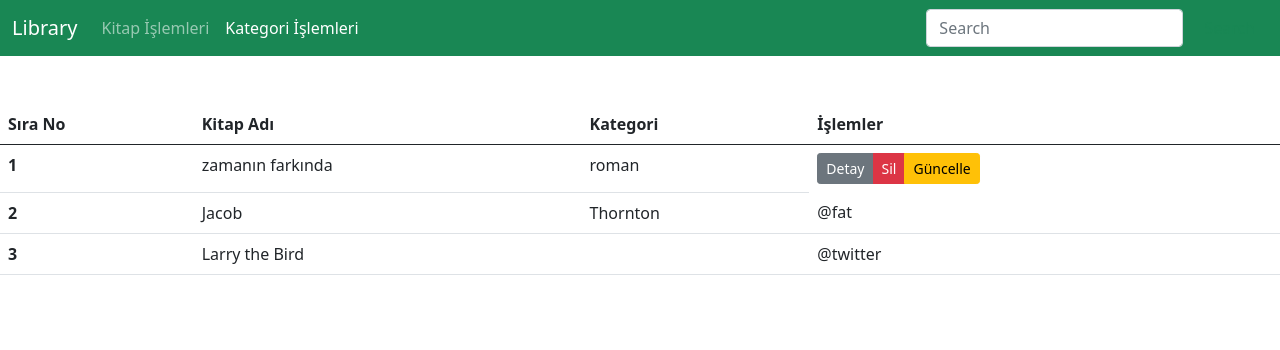
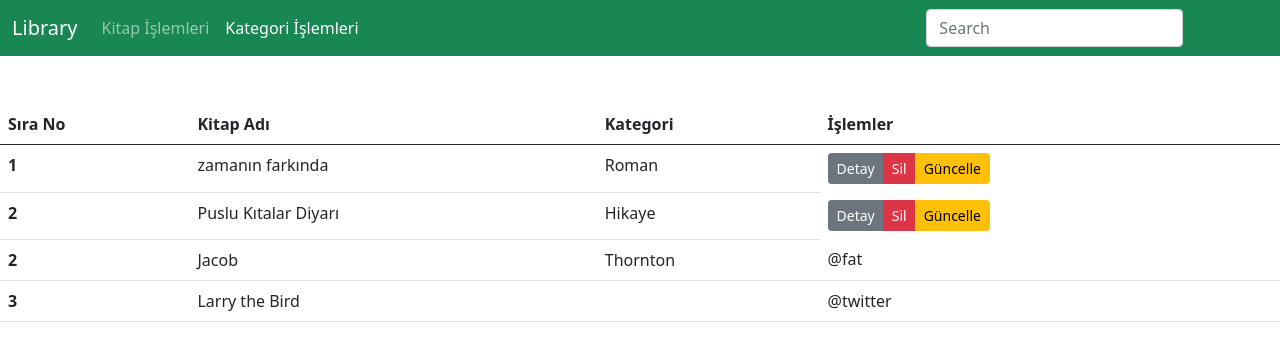
Before and after one commit to Huseyin-pektas/library-appp, a React (Create React App) app: page / in a window 1280 px wide. Shown: the top 350 px of the page. Built offline with nearby package versions, Linux system fonts and the light colour scheme; data requests are answered from the project's data file.

Commit message:
list boks oluşturuldu ve tablolar eklenip ekrana yazdırıldı

```diff
--- a/db.json
+++ b/db.json
@@ -9,16 +9,26 @@
             "ısbn":"439063535463",
             "categoriesId":"1"
 
+        },
+        {
+            "id":"2",
+            "title":"Puslu Kıtalar Diyarı",
+            "yazar":"Melih cevdet Anday",
+            "yayınevi":"İletişim",
+            "fiyatı":70,
+            "ısbn":"439063535463",
+            "categoriesId":"2"
+
         }
     ],
     "categories":[
         {
             "id":"1",
-            "name":"roman"
+            "name":"Roman"
         },
         {
             "id":"2",
-            "name":"hikaye"
+            "name":"Hikaye"
         }
     ]
 }
--- a/src/component/Error.js
+++ b/src/component/Error.js
@@ -13,7 +13,7 @@ const Error = () => {
       alignItems: "center",
     }}>
       <div className="alert alert-danger" role="alert">
-        Uygulama bilgileri çekerken bir hata oluştu
+        Uygulama bilgileri çekerken bir hata oluştu. Tekrar deneyin
       </div>
     </div>
   )
```
